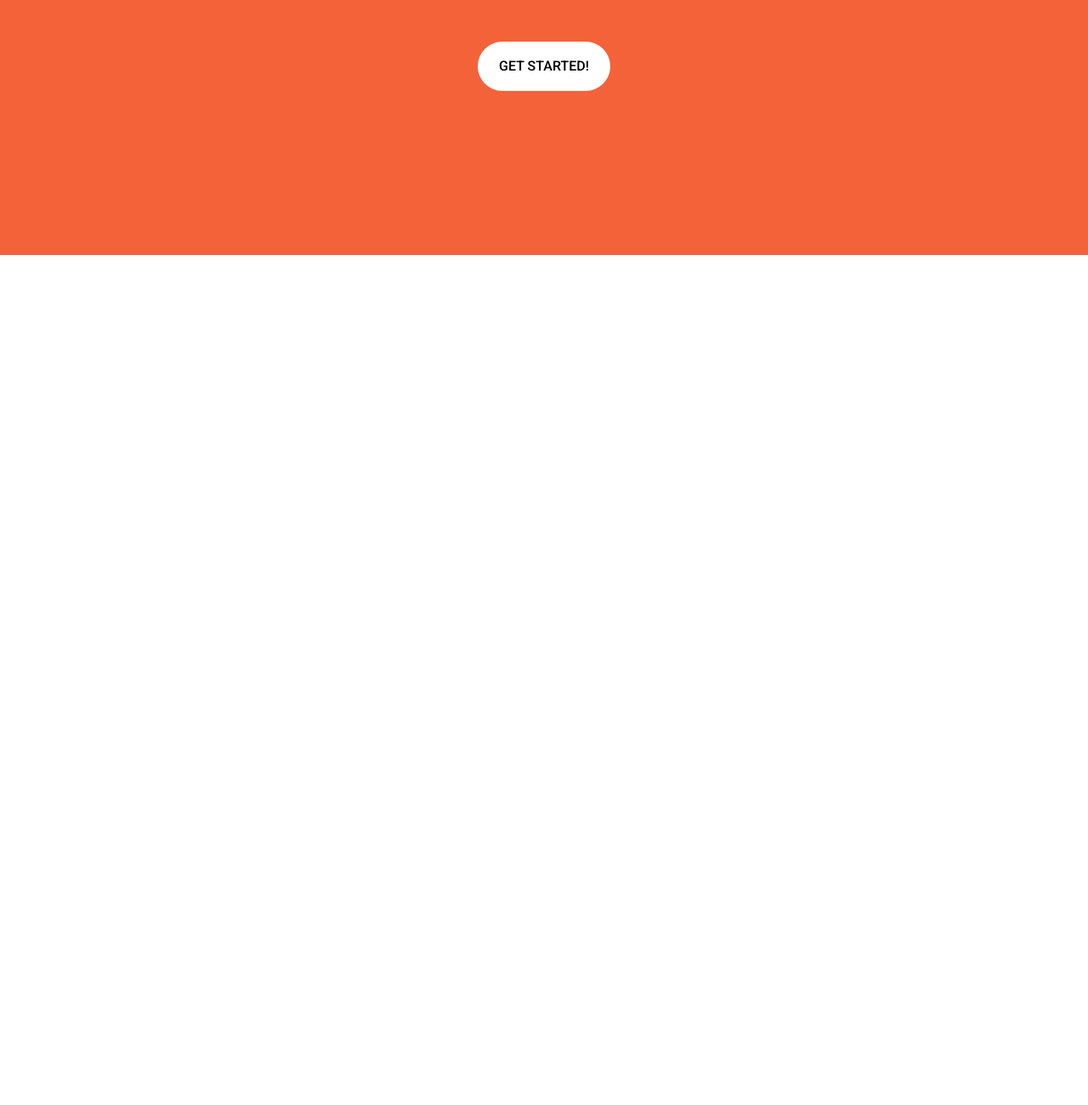
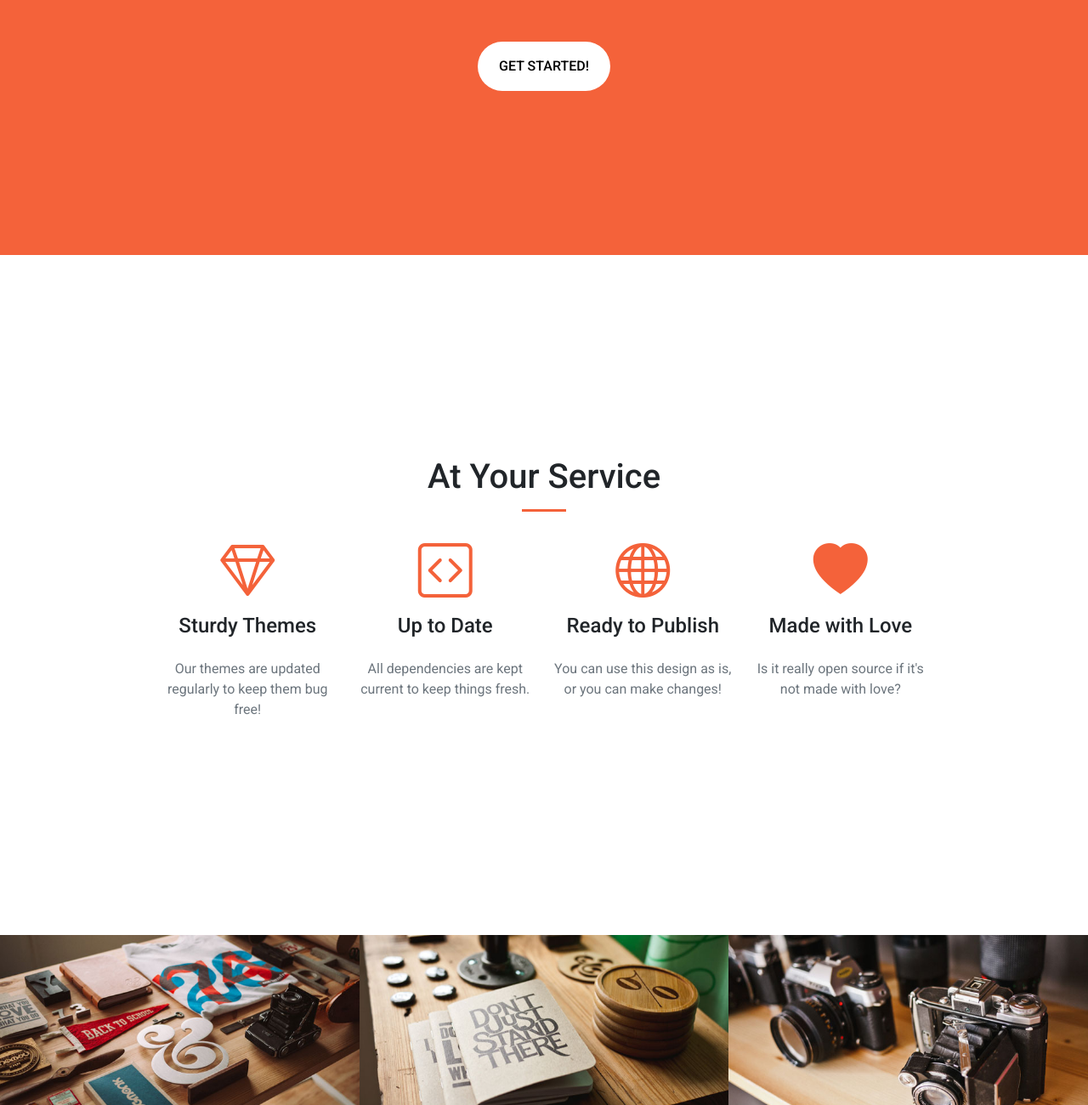
Before and after one commit to IOSdeVeloper20/Creative_task, a website: page index.html in a window 1280 px wide. Shown: the part 1180-2480 px from the top of the page at 85% size. Before the commit the page ends 1480 px from the top, so only its background shows below. Drawn offline with nearby package versions, Linux system fonts and the light colour scheme.

Commit message:
services section: Done

```diff
--- a/index.html
+++ b/index.html
@@ -8,6 +8,9 @@
       rel="stylesheet"
       integrity="sha384-QWTKZyjpPEjISv5WaRU9OFeRpok6YctnYmDr5pNlyT2bRjXh0JMhjY6hW+ALEwIH"
       crossorigin="anonymous" />
+    <link
+      href="https://cdn.jsdelivr.net/npm/bootstrap-icons/font/bootstrap-icons.css"
+      rel="stylesheet" />
     <link rel="stylesheet" href="style.css" />
     <title>Creative</title>
   </head>
@@ -87,9 +90,7 @@
       <div
         class="container d-flex flex-column justify-content-center align-items-center text-center h-100 gap-3">
         <div class="row justify-content-center">
-          <h1
-            class="text-light about-heading"
-            style="font-size: 2.5rem; z-index: 1">
+          <h1 class="text-light about-heading" style="font-size: 2.5rem">
             We've got what you need!
           </h1>
         </div>
@@ -100,7 +101,6 @@
               font-size: 1.15rem;
               font-weight: 300;
               color: rgba(255, 255, 255, 0.806);
-              z-index: 1;
             ">
             Start Bootstrap has everything you need to get your new website up
             and running in no time! Choose one of our open source, free to
@@ -115,6 +115,67 @@
       </div>
     </section>
 
+    <section class="services" id="Services">
+      <div
+        class="container d-flex flex-column justify-content-center align-items-center text-center h-100 gap-3">
+        <div class="row justify-content-center">
+          <h1 class="heading-text" style="font-size: 2.5rem">
+            At Your Service
+          </h1>
+        </div>
+        <div class="row col-md-10">
+          <div class="col-md-3">
+            <i class="bi-gem" style="font-size: 4rem; color: #f4623a"></i>
+            <h4>Sturdy Themes</h4>
+            <p class="mt-4" style="color: #6c757d ;">Our themes are updated regularly to keep them bug free!</p>
+          </div>
+          <div class="col-md-3">
+            <i
+              class="bi bi-code-square"
+              style="font-size: 4rem; color: #f4623a"></i>
+            <h4>Up to Date</h4>
+            <p class="mt-4" style="color: #6c757d ;">All dependencies are kept current to keep things fresh.</p>
+          </div>
+          <div class="col-md-3">
+            <i class="bi bi-globe" style="font-size: 4rem; color: #f4623a"></i>
+            <h4>Ready to Publish</h4>
+            <p class="mt-4" style="color: #6c757d ;">You can use this design as is, or you can make changes!</p>
+          </div>
+          <div class="col-md-3">
+            <i
+              class="bi bi-heart-fill"
+              style="font-size: 4rem; color: #f4623a"></i>
+            <h4>Made with Love</h4>
+            <p class="mt-4" style="color: #6c757d;">Is it really open source if it's not made with love?</p>
+          </div>
+        </div>
+      </div>
+      <div>
+        <div class="row">
+            <div class="col-md-4 p-0">
+                <img src="/img/thumb1.jpg" alt="thumb1" class="img-fluid">
+            </div>
+            <div class="col-md-4 p-0">
+                <img src="/img/thumb2.jpg" alt="thumb2" class="img-fluid">
+            </div>
+            <div class="col-md-4 p-0">
+                <img src="/img/thumb3.jpg" alt="thumb3" class="img-fluid">
+            </div>
+        </div>
+        <div class="row">
+            <div class="col-md-4 p-0">
+                <img src="/img/thumb4.jpg" alt="thumb4" class="img-fluid">
+            </div>
+            <div class="col-md-4 p-0">
+                <img src="/img/thumb5.jpg" alt="thumb5" class="img-fluid">
+            </div>
+            <div class="col-md-4 p-0">
+                <img src="/img/thumb6.jpg" alt="thumb6" class="img-fluid">
+            </div>
+        </div>
+      </div>
+    </section>
+
     <script
       src="https://cdn.jsdelivr.net/npm/bootstrap@5.3.3/dist/js/bootstrap.bundle.min.js"
       integrity="sha384-YvpcrYf0tY3lHB60NNkmXc5s9fDVZLESaAA55NDzOxhy9GkcIdslK1eN7N6jIeHz"
--- /dev/null
+++ b/package.json
@@ -0,0 +1,5 @@
+{
+  "dependencies": {
+    "bootstrap-icons": "^1.11.3"
+  }
+}
--- a/style.css
+++ b/style.css
@@ -46,7 +46,7 @@ header::before {
 }
 
 .navbar-brand:hover {
-  color: azure;
+  color: rgb(206, 206, 206);
 }
 
 #nav ul li .nav-link.active {
@@ -69,10 +69,10 @@ header::before {
 }
 
 .nav-button:hover {
-    border-color: #f4623a;
-    color: #f4623a;
-    background-color: #fff;
-  }
+  border-color: #f4623a;
+  color: #f4623a;
+  background-color: #fff;
+}
 
 /*for horizontal line*/
 .heading-text:after {
@@ -121,3 +121,10 @@ header::before {
   border-top: 0.2rem solid #fff;
   margin-top: 1.5rem;
 }
+
+
+/*Services section*/
+
+.services{
+    height: 100vh;
+}
```
Also changed, not shown: 1 other file.
